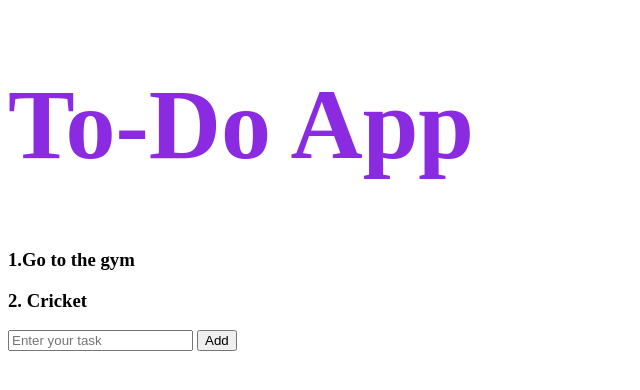
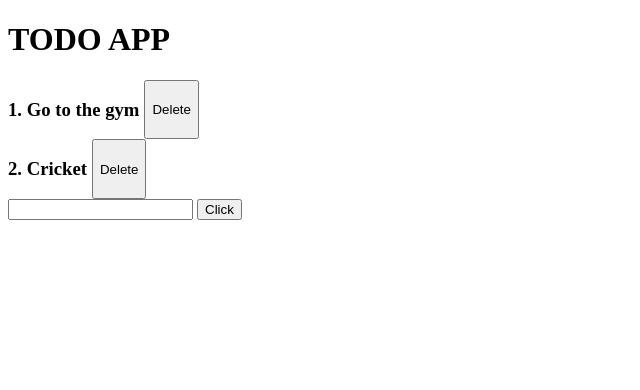
Before and after one commit to rudrasalokhe/js-practice, a plain HTML site: page javascript dom/todo.html in a window 1280 px wide. Shown: the whole page, without its empty margins (0-640 px from the left). Drawn offline with Linux system fonts and the light colour scheme.

Commit message:
Add TODO app code

```diff
--- /dev/null
+++ b/javascript dom/script.js
@@ -0,0 +1,4 @@
+function deletetodo(index){
+    const element = document.getElementById('todo-'+index);
+   document.getElementById('todoparent').removeChild(element);
+}
--- a/javascript dom/todo.html
+++ b/javascript dom/todo.html
@@ -3,25 +3,32 @@
 <head>
     <meta charset="UTF-8">
     <meta name="viewport" content="width=device-width, initial-scale=1.0">
-    <title>Todo App</title>
-    <link rel="stylesheet" href="styles.css">
+    <title>TODO</title>
+    <style>
+        .btn{
+            margin-left: 5px;
+            cursor: pointer;
+        }
+    </style>
 </head>
 <body>
-    <h1>To-Do App</h1>
-    <h3 id="todo1">1.Go to the gym</h3>
-    <h3 id="todo2">2. Cricket</h3>
-    <input type="text" id="todo" placeholder="Enter your task">
-    <button id="btn" onclick="addToDo()">Add</button>
-    <script>
-        function addToDo(){
-        const inputElement = document.querySelector("input");
-        const value = inputElement.value;
-        console.log(value);
-        }
-        /*video left at 36.26  minutes and seconds 100xdevs.com*/
-    </script>
-
-
-
+    <div class="container">
+        <div class="content">
+            <h1>TODO APP</h1>
+            <div id="todoparent">
+            <div id="todo-1" style="display: flex;">
+            <h3>1. Go to the gym</h3>
+            <button class="btn" onclick="deletetodo(1)">Delete</button>
+            </div>
+            <div id="todo-2" style="display: flex;">
+            <h3>2. Cricket</h3>
+            <button class="btn" onclick="deletetodo(2)">Delete</button>
+            </div>
+            </div>
+            <input type="text" name="" id="">
+            <button id="btn">Click</button>
+        </div>
+    </div>
+    <script src="script.js"></script>
 </body>
 </html>
```
